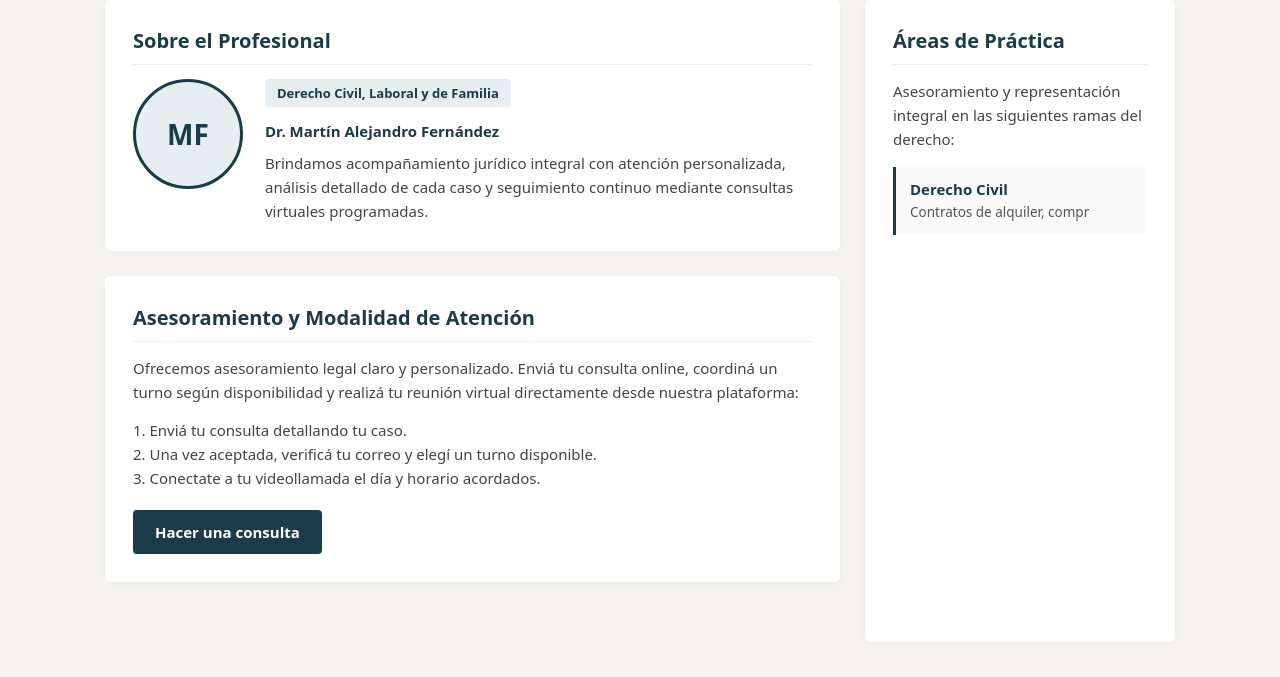
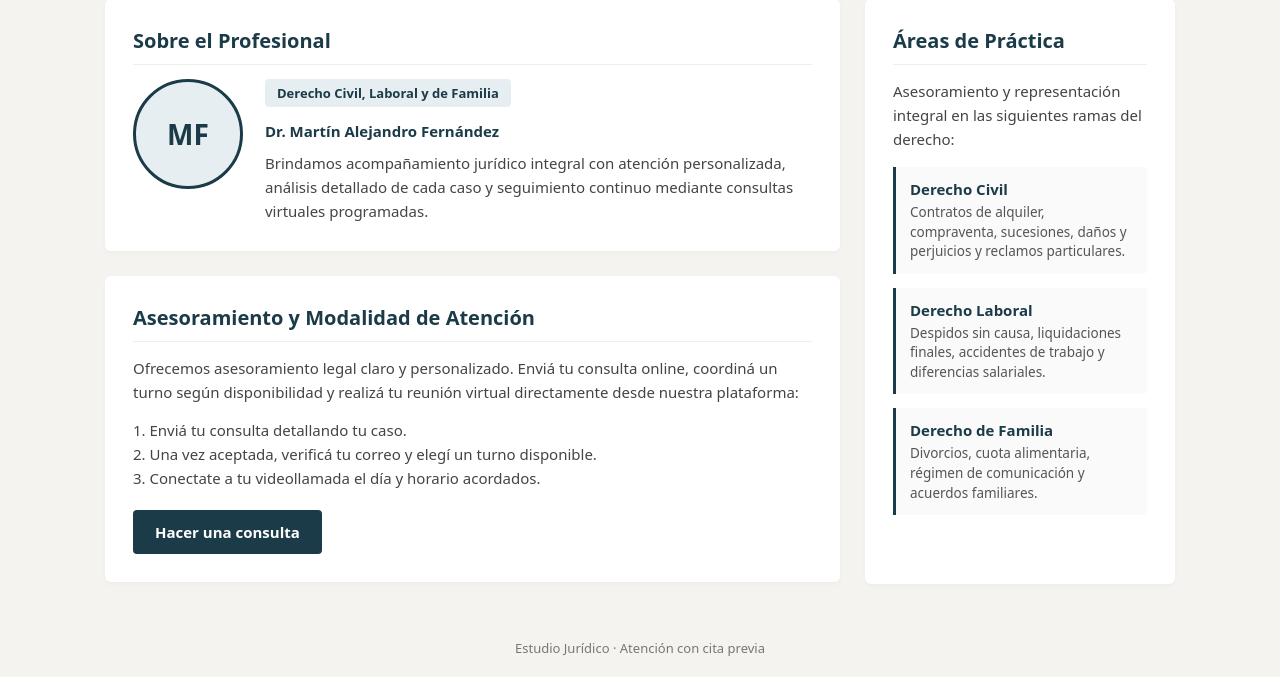
Before and after one commit to fresciaabril/Consultorio-legal-PWD, a Laravel app: page / in a window 1280 px wide. Shown: the part 123-800 px from the top of the page. Run offline with Laravel 12, Linux system fonts and the light colour scheme; data comes from the database, SQL or seed files in the repository.

Commit message:
codigo completo de inicio

```diff
--- a/consultorio-legal/resources/views/inicio.blade.php
+++ b/consultorio-legal/resources/views/inicio.blade.php
@@ -299,7 +299,7 @@
                     @php
                         // Prioriza la foto subida al storage local; si no existe en esta PC, usa public/images/abogado.jpg
                         $tieneFotoStorage = !empty($abogado?->foto) && file_exists(public_path('storage/' . $abogado->foto));
-                        $rutaImagen =$tieneFotoStorage
+                        $rutaImagen = $tieneFotoStorage
                             ? asset('storage/' . $abogado->foto)
                             : (file_exists(public_path('images/abogado.jpg')) ? asset('images/abogado.jpg') : null);
                     @endphp
@@ -366,4 +366,24 @@
                 <ul class="lista-areas">
                     <li>
                         <strong>Derecho Civil</strong>
-                        <span>Contratos de alquiler, compr
+                        <span>Contratos de alquiler, compraventa, sucesiones, daños y perjuicios y reclamos particulares.</span>
+                    </li>
+                    <li>
+                        <strong>Derecho Laboral</strong>
+                        <span>Despidos sin causa, liquidaciones finales, accidentes de trabajo y diferencias salariales.</span>
+                    </li>
+                    <li>
+                        <strong>Derecho de Familia</strong>
+                        <span>Divorcios, cuota alimentaria, régimen de comunicación y acuerdos familiares.</span>
+                    </li>
+                </ul>
+            </div>
+        </aside>
+    </main>
+
+    <footer>
+        Estudio Jurídico · Atención con cita previa
+    </footer>
+
+</body>
+</html>
```
